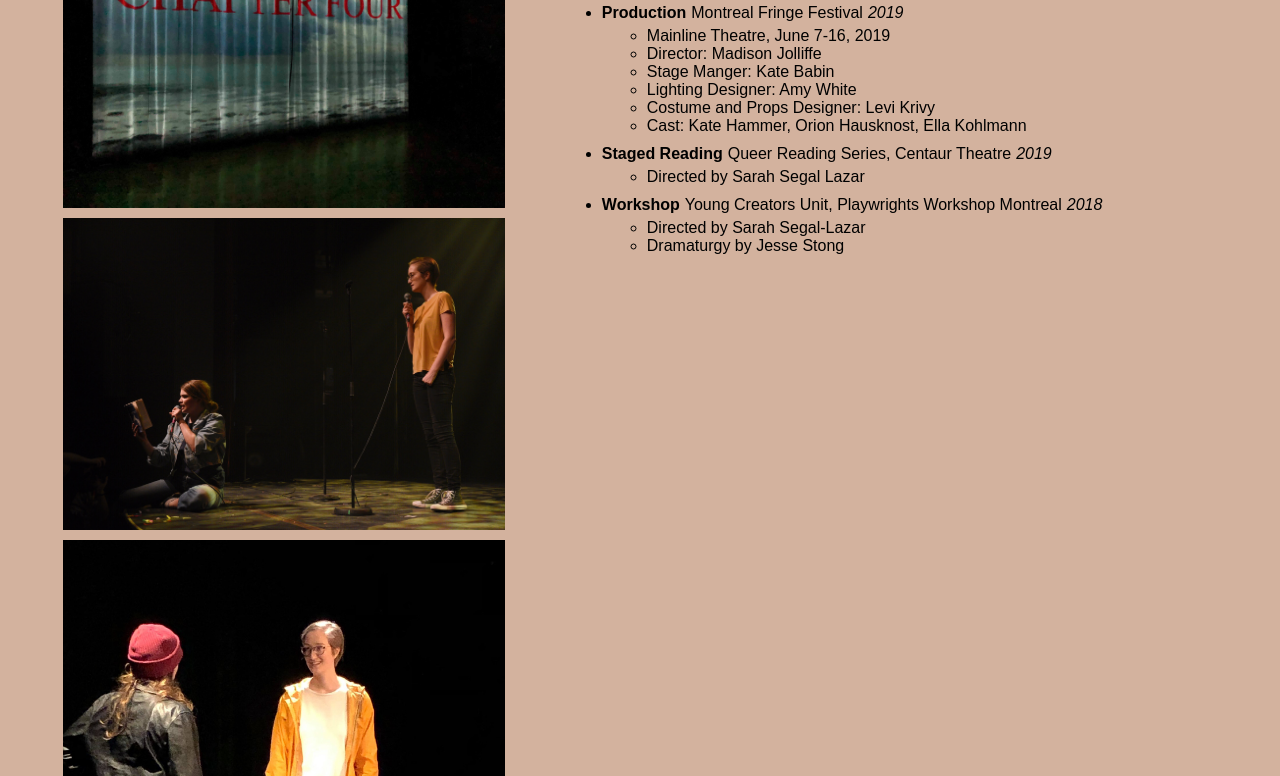
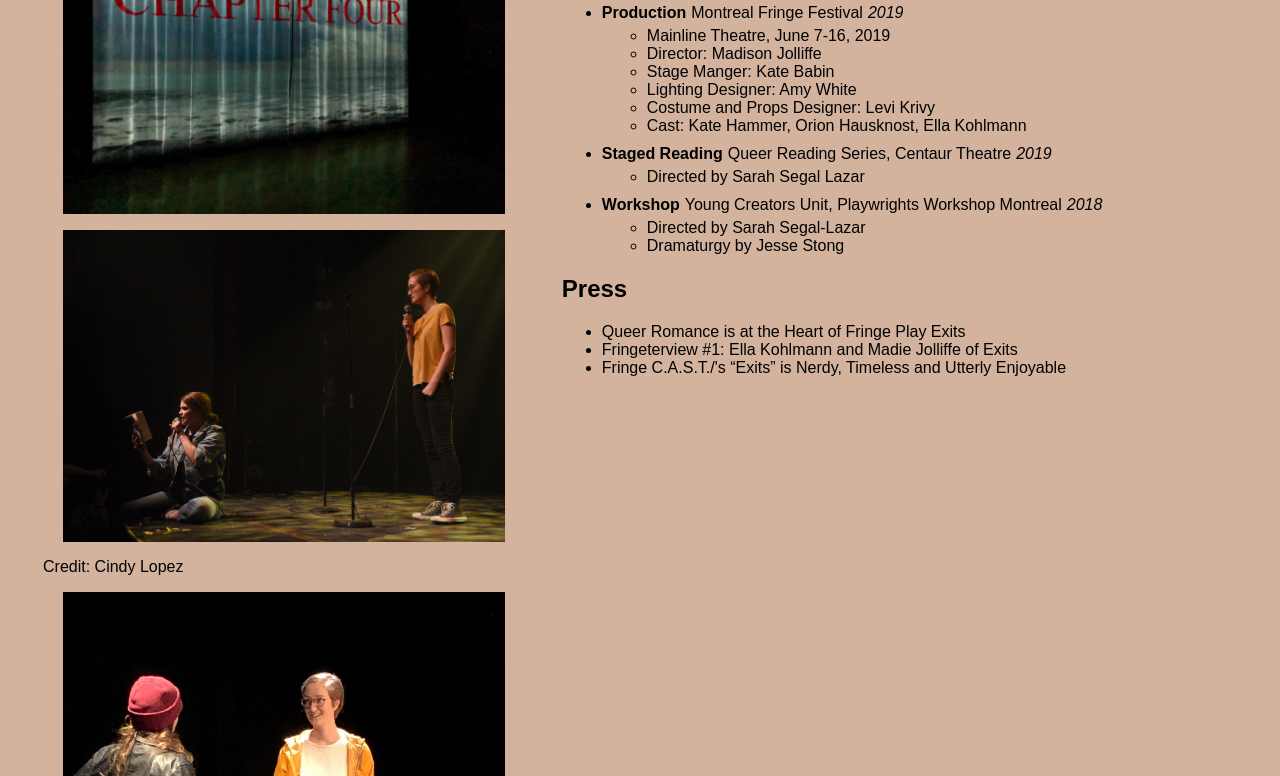
Before and after one commit to hestrain/ella-site, a plain HTML site: page pages/exits.html in a window 1280 px wide. Shown: the part 559-1335 px from the top of the page. Drawn offline with Linux system fonts and the light colour scheme.

Commit message:
added press section and fixed captions

```diff
--- a/assets/details.js
+++ b/assets/details.js
@@ -1,55 +1,73 @@
+//import the plays to make the page
 import unsortedPlays from "./ellaplays.json" with { type: "json" };
 
+//get the location of the page
 let checkUrl = window.location.href
-console.log(checkUrl);
+//console.log(checkUrl); //log to check
 // Source - https://stackoverflow.com/a/4758173
 // Posted by Frédéric Hamidi, modified by community. See post 'Timeline' for change history
 // Retrieved 2026-05-09, License - CC BY-SA 4.0
 
+//shorter url (just the part after the last /)
 let shortUrl = checkUrl.substring(checkUrl.lastIndexOf('/') + 1);
-
+//just the play name (url before the .html)
 let pageName = shortUrl.split(".")[0];
 
-console.log(pageName);
+//console.log(pageName); //log to check
 
+//get the play that matches the page
 let thisPlay = unsortedPlays.find((play) => play.title === pageName);
 
+//find all the existing elements on the page
+//tbh i probably want it to MAKE all these elements but for now theyre here
 const titleEl = document.getElementById("title")
 const descEl = document.getElementById("desc");
 const detailsEl = document.getElementById("details");
 const castEl = document.getElementById("cast-zone")
 const photosEl = document.getElementById("photos")
 
-
+//function to generate page content
 function createPage(){
 
-  //title etc all go on the right in order
+  //title etc all go on the right of the page in order
   // title, teaser, descritpion, castSize, status, age, ogDev, devHist, Press
 
+  //get info div (right col)
+  const rightCol = document.getElementById("right-col")
+
+  //title of the play
   const title = document.createElement("h2")
   title.innerHTML = thisPlay.title2;
   title.setAttribute("class", "spec-title")
 
+  //add it to the titleDiv
   titleEl.append(title)
 
+  //teaser for the play description
   const teaser = document.createElement("p")
   teaser.setAttribute("class","spec-teaser")
   teaser.innerHTML = thisPlay.teaser
 
+  //add to the description
   descEl.append(teaser)
 
+  //description of play
   const description = document.createElement("p")
   description.innerHTML = thisPlay.description
     description.setAttribute("class","spec-desc")
 
+    //add it to the description area, under the teaser
   descEl.append(description)
 
+  //cast size line
   const castSize = document.createElement("scan")
   castSize.innerHTML = thisPlay.castSize
     castSize.setAttribute("class", "spec-cast");
 
+    //add it to the existing p
   castEl.append(castSize)
 
+  //ONLY add an age section if theres info in the json file
 if (thisPlay.age.length>0) {
   const age = document.createElement("scan");
   age.innerHTML = thisPlay.age;
@@ -58,6 +76,7 @@ if (thisPlay.age.length>0) {
   detailsEl.append(age);
 }
 
+//ONLY add a status if theres info on the json file
 if (thisPlay.status.length>0) {
     const status = document.createElement("scan");
     status.innerHTML = thisPlay.status;
@@ -69,24 +88,30 @@ detailsEl.append(statusEl)
 
     statusEl.append(status);
 }
+
+// original or current development
     const ogDev = document.createElement("p");
     ogDev.innerHTML = thisPlay.ogDev;
     ogDev.setAttribute("class", "spec-ogdev");
 
     detailsEl.append(ogDev);
 
+    //only add a development history section if there is info in the json file
     let fullHistory = thisPlay.devHist
     if (fullHistory.length>0) {
+      //header the the section
       const historyHeader = document.createElement("h2")
       historyHeader.innerHTML = "Past Development"
       historyHeader.setAttribute("class", "spec-header")
+      //list to hold the various development events
       const historyEl = document.createElement("ul")
       historyEl.setAttribute("class", "spec-history")
       const historyDiv = document.getElementById("history")
-
+      //add the 2 new elemtns to the page
       historyDiv.append(historyHeader)
       historyDiv.append(historyEl)
 
+      //for each development event...
         fullHistory.forEach((event) => {
           //div per development event
           const eventEl = document.createElement("li");
@@ -118,7 +143,7 @@ detailsEl.append(statusEl)
           const people = document.createElement("ul");
           people.setAttribute("class", "spec-people");
 
-          //for each person listed. . .
+          //for each team member listed. . .
           event.devTeam.forEach((teamSupporter) => {
             //make a person list item
             const person = document.createElement("li");
@@ -135,31 +160,39 @@ detailsEl.append(statusEl)
           historyEl.append(eventEl);
         });
     }
-//IF theres anything in DevHist then you have to do this
 
-
-
-
+//IF the json file has prod photos then add those to the page. ELSE just use the cover photo
 if (thisPlay.prodPhotos.length>0) {
 
+  //redorder the photos based on file name
   let orderedPhotos = thisPlay.prodPhotos.sort((a,b) =>  a.path.localeCompare(b.path))
-  console.log(orderedPhotos);
+  //console.log(orderedPhotos); //log to check
 
-
+//for each prod photo make an img element with appropriate alt and labels
   orderedPhotos.forEach(photo => {
+    //make img
     const prodPic = document.createElement("img")
     prodPic.src = photo.path
+    //add alt text
     prodPic.alt = photo.alt
-    const credit = document.createElement("label")
-    credit.innerHTML = photo.credit
-    credit.setAttribute("class","pic-credit")
-    prodPic.append(credit)
+    //make credit label
+    const credit = document.createElement("p")
+    if (photo.credit.length>0) {
+      credit.innerHTML = "Credit: " + photo.credit
+      credit.setAttribute("class","pic-credit")
+
+    }
+    //add to the photo
+    //add the right classes to the img
     const classes = "spec-photos prod-pic dir-"+prodPic.kind
     prodPic.setAttribute("class", classes)
 
+    //add to photos div
     photosEl.append(prodPic)
+    photosEl.append(credit)
   });
 } else {
+  //as put above, if no prod photos just cover photo
   const coverImg = document.createElement("img");
   coverImg.src = thisPlay.pic;
   coverImg.setAttribute("class", "spec-photos cover-photo");
@@ -168,6 +201,43 @@ if (thisPlay.prodPhotos.length>0) {
   photosEl.append(coverImg);
 }
 
+//if the json file has press in it add to page
+if (thisPlay.press.length>0) {
+  const press = thisPlay.press
+  const pressDiv = document.createElement("div")
+
+  const pressHeader = document.createElement("h2")
+      pressHeader.innerHTML = "Press"
+      pressHeader.setAttribute("class", "spec-header")
+      //list to hold the various press articles
+      const pressEl = document.createElement("ul")
+      pressEl.setAttribute("class", "spec-history")
+      //add the 2 new elemtns to the page
+      pressDiv.append(pressHeader)
+      pressDiv.append(pressEl)
+
+
+      //for each development event...
+        press.forEach((article) => {
+          //div per development event
+          const articleEl = document.createElement("li");
+          articleEl.setAttribute("class", "spec-event");
+
+          //p to hold the what/where/when
+          const infoEl = document.createElement("p");
+          infoEl.setAttribute("class", "info-line press-link");
+          infoEl.innerHTML = article.linkText
+          infoEl.addEventListener("click", (event) => {
+             window.open(article.url, "_blank");
+          })
+
+          articleEl.append(infoEl)
+          pressEl.append(articleEl)
+
+},
+rightCol.append(pressDiv)
+
+)}
 
 }
 createPage()
--- a/assets/spec.css
+++ b/assets/spec.css
@@ -1,3 +1,11 @@
+/* general format */
+:root {
+    --offwhite: #fffbf5;
+    --yello: #fff0cd;
+    ---bloo: #d3edf1;
+    --sand: #d3b29e;
+    background-color: var(--sand);
+}
 .spec-title {
     font-size: xx-large;
 }
@@ -97,6 +105,12 @@ width: 100%;
     padding: 5px;
 }
 
+.press-link:hover{
+    background-color: var(--offwhite);
+    cursor: pointer;
+    text-decoration: underline var(---bloo) 2px;
+}
+
 /* mobile formatting */
 @media (max-width: 700px) {
     .columns {
--- a/assets/style.css
+++ b/assets/style.css
@@ -1,6 +1,5 @@
 /* general format */
 :root {
-    --primary-bg-color: green;
     --offwhite: #fffbf5;
     --yello: #fff0cd;
     ---bloo: #d3edf1;
@@ -222,6 +221,7 @@ header {
 
 .detail-btn:hover {
     background-color: var(--sand);
+    cursor: pointer;
 
 }
 
@@ -264,6 +264,7 @@ header {
 
 .close-btn:hover {
     background-color: var(--sand);
+    cursor: pointer;
 }
 
 .email {
@@ -301,6 +302,7 @@ header {
 .email:hover {
     background-color: var(---bloo);
     text-decoration: solid black 1px;
+    cursor: pointer;
 }
 
 .social-icon {
@@ -312,6 +314,7 @@ header {
     box-shadow: var(---bloo) 2px 5px 5px;
     background-color: var(---bloo);
     border-radius: 10px;
+    cursor: pointer;
 }
 
 .socials-text {
--- a/pages/exits.html
+++ b/pages/exits.html
@@ -20,7 +20,7 @@
   <header></header>
     <div class="columns">
 
-      <div class="project-right">
+      <div class="project-right" id="right-col">
         <div id="title" class="spec-title"></div>
         <div id="desc"  class="spec-desc"></div>
         <div id="details"  class="spec-details">
```
Also changed, not shown: pages/beccablob.html (+1 -1 lines).
